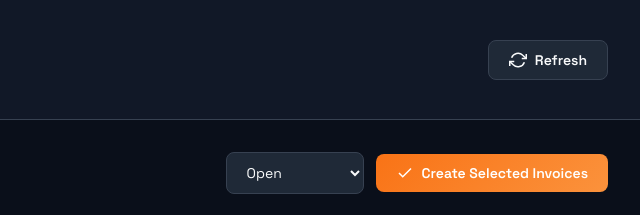
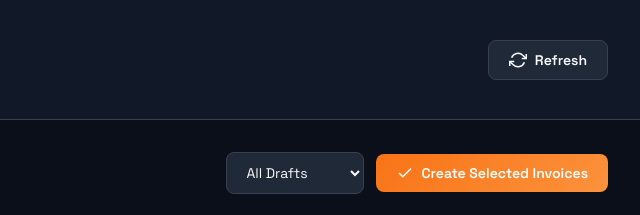
Before and after one commit to PPCPRINTFARM/phoenix-invoice-app, a website: page views/index.html in a window 1280 px wide. Both pictures are taken after a click on the link "Draft Quotes". Shown: the top 215 px of the page, 640-1280 px from the left. Drawn offline with Linux system fonts and the light colour scheme; no server answers.

```diff
--- a/views/index.html
+++ b/views/index.html
@@ -161,6 +161,7 @@
           <h2>Draft Quotes</h2>
           <div class="section-actions">
             <select id="quote-status-filter" onchange="loadDraftOrders()">
+              <option value="any" selected>All Drafts</option>
               <option value="open">Open</option>
               <option value="invoice_sent">Invoice Sent</option>
               <option value="completed">Completed</option>
```
